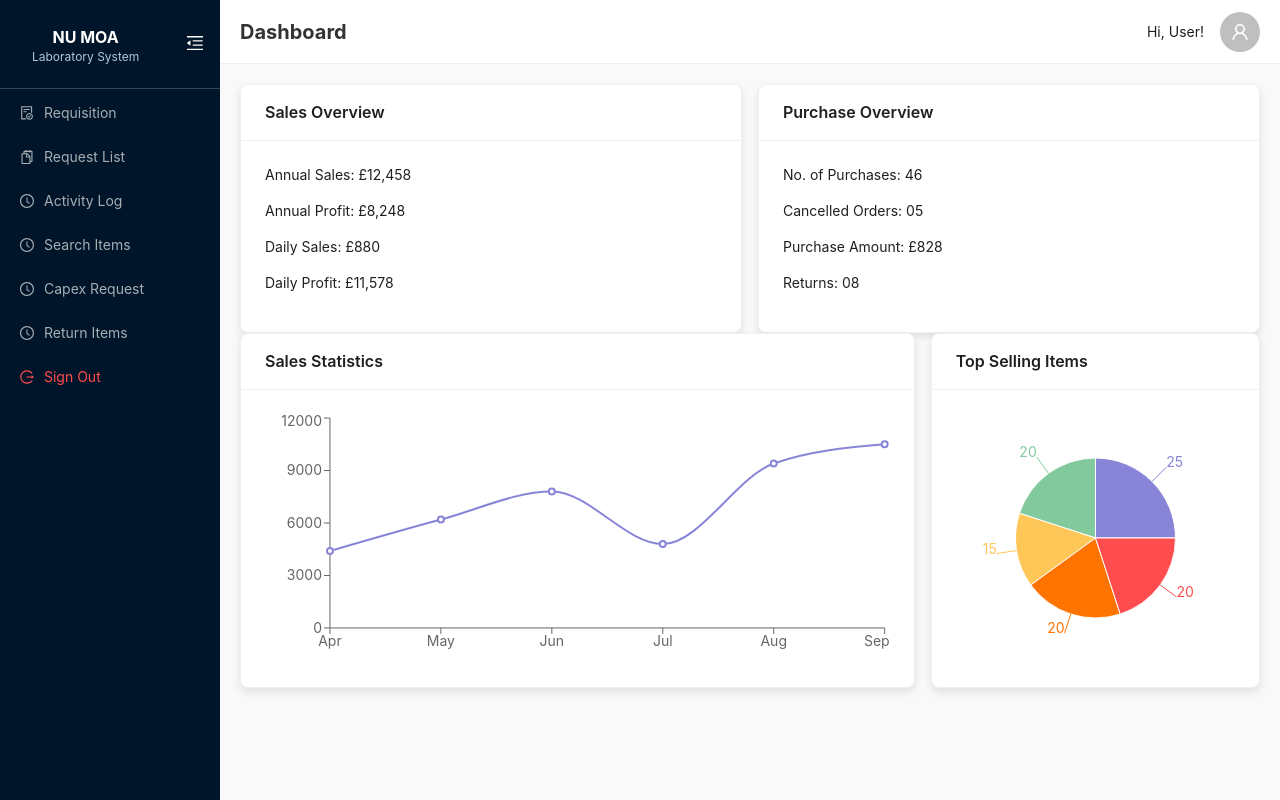
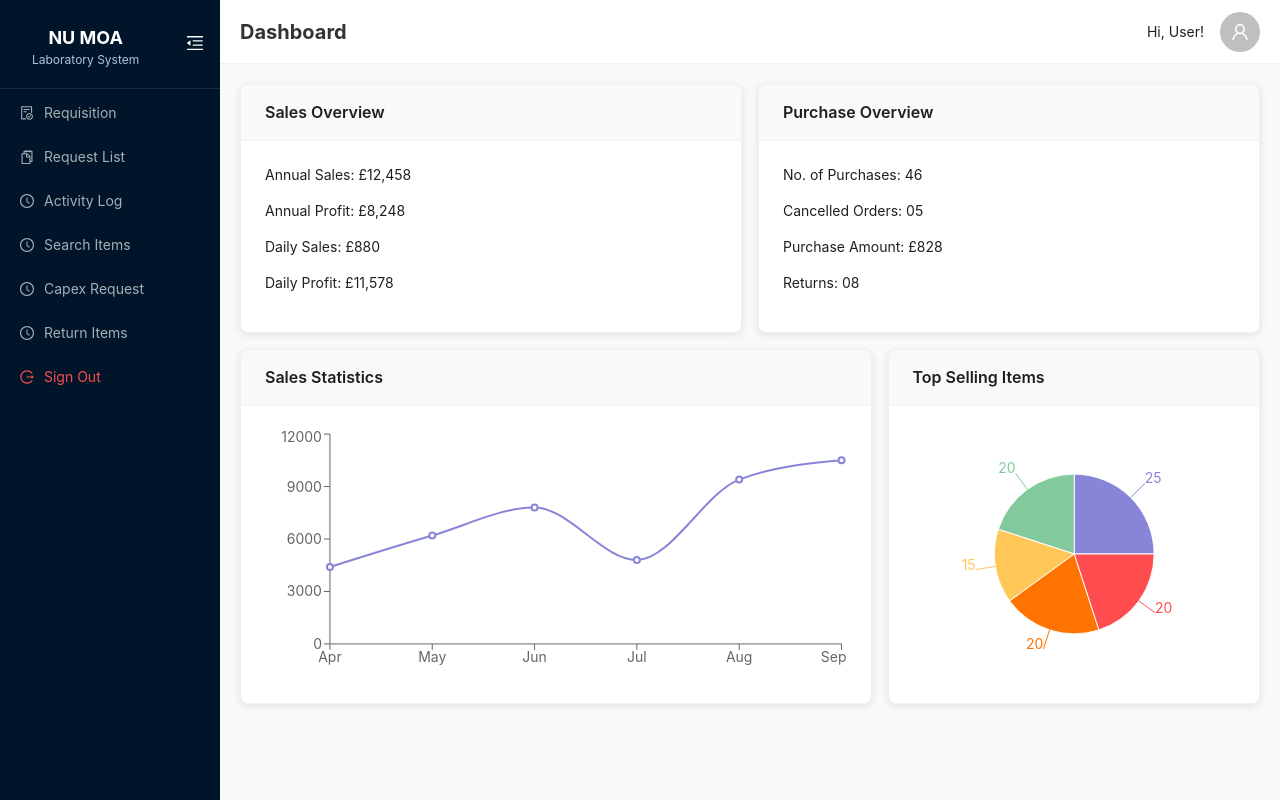
Before and after one commit to Blyn04/webnuls, a React (Create React App) app: page /dashboard in a window 1280 px wide. Built offline with nearby package versions, Linux system fonts and the light colour scheme.

Commit message:
DASHBOARD FIXED

```diff
--- a/src/components/Dashboard.js
+++ b/src/components/Dashboard.js
@@ -74,7 +74,7 @@ const Dashboard = () => {
           </Row>
 
           <Row gutter={[16, 16]}>
-            <Col span={16}>
+            <Col span={15}>
               <Card title="Sales Statistics" bordered>
                 <ResponsiveContainer width="100%" height={250}>
                   <LineChart data={salesData}>
@@ -87,7 +87,7 @@ const Dashboard = () => {
               </Card>
             </Col>
 
-            <Col span={8}>
+            <Col span={9}>
               <Card title="Top Selling Items" bordered>
                 <ResponsiveContainer width="100%" height={250}>
                   <PieChart>
--- a/src/components/styles/Dashboard.css
+++ b/src/components/styles/Dashboard.css
@@ -1,72 +1,56 @@
-/* src/styles/dashboard.css */
-.sidebar {
-  background-color: #001529;
-  height: 100vh;
-  color: white;
-  transition: all 0.3s;
+/* Content area styling */
+.content {
+  padding: 30px;
+  background-color: #f0f2f5;
+  min-height: 90vh;
 }
 
-.ant-layout-sider-trigger {
-    display: none !important;
+/* Card styles */
+.ant-card {
+  border-radius: 8px !important;
+  box-shadow: 0 2px 8px rgba(0, 0, 0, 0.1) !important;
+  transition: all 0.3s ease-in-out;
 }
 
-/* Ensure modal appears on top */
-.ant-modal-root {
+/* Card title */
+.ant-card-head {
+  font-weight: bold;
+  background-color: #f9f9f9 !important;
+  border-bottom: 1px solid #f0f0f0;
+}
+
+/* Row spacing */
+.ant-row {
+  margin-bottom: 16px;
+}
+
+/* Tooltip z-index fix */
+.ant-tooltip {
   z-index: 1050 !important;
 }
 
-.user-profile {
-  display: flex;
-  align-items: center;
-  cursor: pointer;
+/* Chart container styles */
+.responsive-container {
+  width: 100%;
+  height: 250px;
 }
 
-.user-profile:hover {
-  opacity: 0.8;
-  transition: 0.2s;
+/* Line chart spacing */
+.line-chart {
+  margin-top: 12px;
 }
 
-/* Logo Container - Flex to Align Button Next to Name */
-.logo-container {
+/* Updated Pie Chart Container */
+.pie-chart {
+  margin-top: 12px;
   display: flex;
-  justify-content: space-between;
+  justify-content: center;
   align-items: center;
-  padding: 12px 16px;
-  border-bottom: 1px solid rgba(255, 255, 255, 0.2);
-  cursor: pointer;
+  width: 100%;
+  height: 300px; /* Set a fixed height */
 }
 
-/* Logo Styles */
-.logo {
-  color: white;
-  text-align: left;
+.pie-chart .recharts-wrapper {
+  width: 100% !important;
+  height: 100% !important;
 }
-
-.logo-title {
-  margin: 0;
-  font-size: 16px;
-  font-weight: bold;
-  transition: all 0.3s ease;
-}
-
-.logo-subtitle {
-  font-size: 12px;
-  margin-top: 4px;
-}
-
-/* Toggle Icon */
-.toggle-icon {
-  color: white;
-  font-size: 18px;
-  cursor: pointer;
-  transition: all 0.3s;
-}
-
-.toggle-icon:hover {
-  color: #1890ff;
-}
-
-/* Sidebar Menu */
-.ant-menu {
-  background-color: #001529;
-}
```
